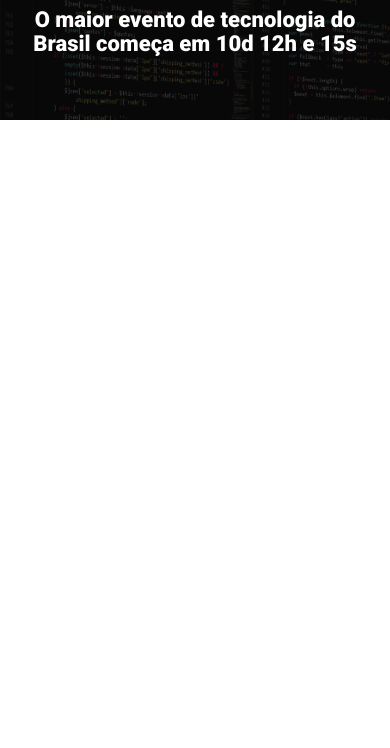
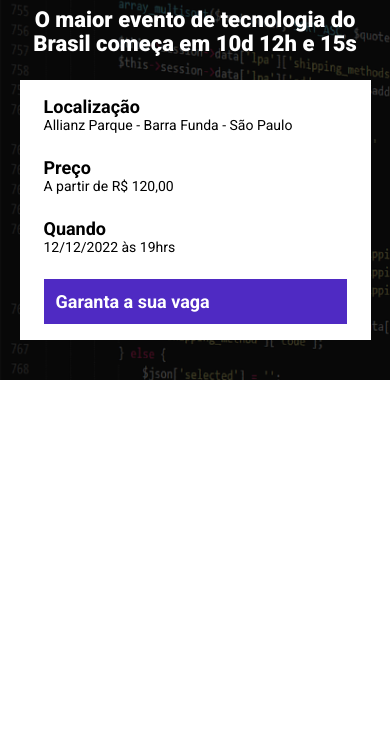
Before and after one commit to luwarnava/ebac_tech_talks, a website built with Parcel: page src/index.html in a window 390 px wide. Shown: the part 96-844 px from the top of the page. Built offline with nearby package versions, Linux system fonts and the light colour scheme.

Commit message:
concluindo o hero e adicionando responsividade

```diff
--- a/src/index.html
+++ b/src/index.html
@@ -16,6 +16,25 @@
             <p class="hero__text">
                 O maior evento de tecnologia do Brasil começa em 10d 12h e 15s
             </p>
+            <div class="infos-bar">
+                <ul class="infos-bar__infos">
+                    <li class="infos-bar__infos__item">
+                        <b>Localização</b>
+                        Allianz Parque - Barra Funda - São Paulo
+                    </li>
+                    <li class="infos-bar__infos__item">
+                        <b>Preço</b>
+                        A partir de R$ 120,00
+                    </li>
+                    <li class="infos-bar__infos__item">
+                        <b>Quando</b>
+                        12/12/2022 às 19hrs
+                    </li>
+                </ul>
+                <a href="" class="button button--primary">
+                    Garanta a sua vaga
+                </a>
+            </div>
         </div>
     </header>
 
--- /dev/null
+++ b/src/styles/components/_buttons.scss
@@ -0,0 +1,27 @@
+
+.button {
+    padding: 12px;
+    font-size: 18px;
+    font-weight: bold;
+    text-decoration: none;
+    text-align: center;
+    white-space: nowrap;
+
+    &--primary {
+        color: #fff;
+        background-color: #4f2ac3;
+    }
+
+    @media (max-width: 640px) {
+        display: flex;
+        align-items: center;
+        width: 100%;
+
+    }
+
+    @media (max-width: 1024px) {
+        display: flex;
+        align-items: center;
+
+    }
+}
--- /dev/null
+++ b/src/styles/components/_infos_bar.scss
@@ -0,0 +1,41 @@
+
+
+.infos-bar {
+    padding: 16px 24px;
+    background-color: #fff;
+    display: flex;
+    justify-content: space-between;
+    &__infos {
+        display: flex;
+        gap: 40px;
+
+        &__item {
+            font-size: 14px;
+            color: #000;
+
+            b {
+                font-size: 18px;
+                display: block;
+                color: #000;
+            }
+        }
+    }
+
+    @media (max-width: 640px) {
+        display: block;
+
+        &__infos {
+            display: block;
+
+            &__item {
+                margin-bottom: 24px;
+            }
+        }
+    }
+    @media (max-width: 1024px) {
+        &__infos {
+            gap: 16px;
+        }
+
+    }
+}
--- a/src/styles/main.scss
+++ b/src/styles/main.scss
@@ -1,4 +1,6 @@
 @use 'hero';
+@use 'components/infos_bar';
+@use 'components/buttons';
 
 
 * {
@@ -7,6 +9,7 @@
     box-sizing: border-box;
     font-family: Roboto, sans-serif;
     color: #fff;
+    list-style: none;
 }
 
 .container {
```
